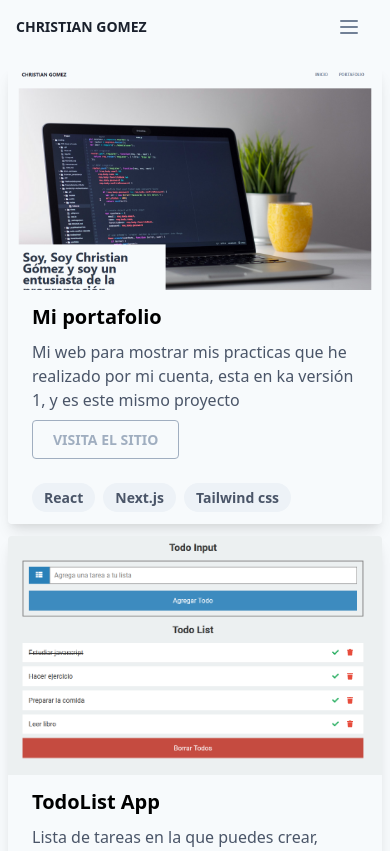
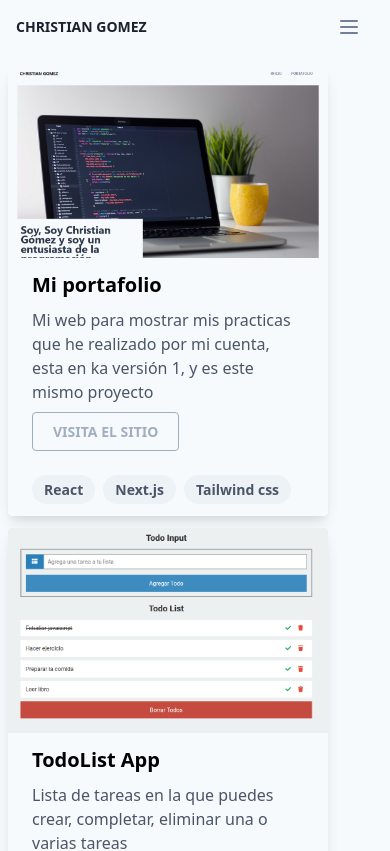
Before and after one commit to Chrissus14/web-portfolio, a Next.js app: page /portafolio in a window 390 px wide. Shown: the top 851 px of the page. Built offline with nearby package versions, Linux system fonts and the light colour scheme.

Commit message:
Header component, data separated, portfolio order

```diff
--- a/pages/index.js
+++ b/pages/index.js
@@ -3,20 +3,12 @@ import Layout from "../src/features/Layout";
 import Presentation from "../src/features/Presentation";
 import About from "../src/features/About";
 import Footer from "../src/features/Footer";
+import Header from "../src/components/Header";
 
 const Home = () => {
   return (
     <>
-      <Head>
-        <title>Christian Gomez Portafolio</title>
-        <link
-          rel="stylesheet"
-          href="https://cdnjs.cloudflare.com/ajax/libs/font-awesome/5.13.1/css/all.min.css"
-          integrity="sha512-xA6Hp6oezhjd6LiLZynuukm80f8BoZ3OpcEYaqKoCV3HKQDrYjDE1Gu8ocxgxoXmwmSzM4iqPvCsOkQNiu41GA=="
-          crossOrigin="anonymous"
-        />
-        <link rel="icon" href="/vercel.svg" />
-      </Head>
+      <Header title="Christian Gomez WEB" />
       <Layout>
         <Presentation />
         <About />
--- a/pages/portafolio.js
+++ b/pages/portafolio.js
@@ -2,52 +2,8 @@ import React from "react";
 import Card from "../src/components/Card";
 import Layout from "../src/features/Layout";
 import Footer from "../src/features/Footer";
-import Head from "next/head";
-
-const data = [
-  {
-    id: 1,
-    image: "/images/portafolio.PNG",
-    title: "Mi portafolio",
-    description:
-      "Mi web para mostrar mis practicas que he realizado por mi cuenta, esta en ka versión 1, y es este mismo proyecto",
-    link: "/",
-    tools: ["React", "Next.js", "Tailwind css"],
-  },
-  {
-    id: 2,
-    image: "/images/todo-list-project.PNG",
-    title: "TodoList App",
-    description:
-      "Lista de tareas en la que puedes crear, completar, eliminar una o varias tareas",
-    link: "https://myowntodolist.netlify.app/",
-    tools: ["React", "Styled components", "Local storage"],
-  },
-  {
-    id: 3,
-    image: "/images/landing-page.PNG",
-    title: "Fylo landing page",
-    description: "Landing page challenge de frontendmentor.io",
-    link: "https://fylo-landing-page-two-roan.now.sh/",
-    tools: ["HTML", "CSS"],
-  },
-  {
-    id: 4,
-    image: "/images/single-section.PNG",
-    title: "Sección de introducción",
-    description: "Single introductory challenge de frontendmentor.io",
-    link: "https://single-introductory-section.now.sh/",
-    tools: ["HTML", "CSS"],
-  },
-  {
-    id: 5,
-    image: "/images/hudle-landing.PNG",
-    title: "Hudle Landing Page",
-    description: "Landing page challenge de frontendmentor.io",
-    link: "https://huddle-landing-page-alternating.now.sh/",
-    tools: ["HTML", "CSS"],
-  },
-];
+import Header from "../src/components/Header";
+import data from "../src/data";
 
 const Portafolio = () => {
   const cards = data.map((card) => (
@@ -62,11 +18,9 @@ const Portafolio = () => {
   ));
   return (
     <>
-      <Head>
-        <title>Portafolio</title>
-      </Head>
+      <Header title="Portafolio" />
       <Layout>
-        <section className="mx-auto sm:flex sm:justify-center sm:flex-wrap">
+        <section className="sm:flex sm:justify-start sm:flex-wrap">
           {cards}
         </section>
       </Layout>
--- a/src/components/Card.js
+++ b/src/components/Card.js
@@ -8,7 +8,7 @@ const Card = ({ image, title, description, link, tools }) => {
     </span>
   ));
   return (
-    <div className="max-w-sm rounded overflow-hidden shadow-lg sm:m-2 mb-3">
+    <div className="max-w-xs rounded overflow-hidden shadow-lg sm:m-2 mb-3">
       <img className="w-full" src={image} alt="Sunset in the mountains" />
       <div className="px-6 py-3">
         <div className="font-bold text-xl mb-2">{title}</div>
--- /dev/null
+++ b/src/components/Header.js
@@ -0,0 +1,18 @@
+import Head from "next/head";
+
+const Header = ({ title }) => {
+  return (
+    <Head>
+      <title>{title}</title>
+      <link
+        rel="stylesheet"
+        href="https://cdnjs.cloudflare.com/ajax/libs/font-awesome/5.13.1/css/all.min.css"
+        integrity="sha512-xA6Hp6oezhjd6LiLZynuukm80f8BoZ3OpcEYaqKoCV3HKQDrYjDE1Gu8ocxgxoXmwmSzM4iqPvCsOkQNiu41GA=="
+        crossOrigin="anonymous"
+      />
+      <link rel="icon" href="/vercel.svg" />
+    </Head>
+  );
+};
+
+export default Header;
--- /dev/null
+++ b/src/data.js
@@ -0,0 +1,44 @@
+export default [
+  {
+    id: 1,
+    image: "/images/portafolio.PNG",
+    title: "Mi portafolio",
+    description:
+      "Mi web para mostrar mis practicas que he realizado por mi cuenta, esta en ka versión 1, y es este mismo proyecto",
+    link: "/",
+    tools: ["React", "Next.js", "Tailwind css"],
+  },
+  {
+    id: 2,
+    image: "/images/todo-list-project.PNG",
+    title: "TodoList App",
+    description:
+      "Lista de tareas en la que puedes crear, completar, eliminar una o varias tareas",
+    link: "https://myowntodolist.netlify.app/",
+    tools: ["React", "Styled components", "Local storage"],
+  },
+  {
+    id: 3,
+    image: "/images/landing-page.PNG",
+    title: "Fylo landing page",
+    description: "Landing page challenge de frontendmentor.io",
+    link: "https://fylo-landing-page-two-roan.now.sh/",
+    tools: ["HTML", "CSS"],
+  },
+  {
+    id: 4,
+    image: "/images/single-section.PNG",
+    title: "Sección de introducción",
+    description: "Single introductory challenge de frontendmentor.io",
+    link: "https://single-introductory-section.now.sh/",
+    tools: ["HTML", "CSS"],
+  },
+  {
+    id: 5,
+    image: "/images/hudle-landing.PNG",
+    title: "Hudle Landing Page",
+    description: "Landing page challenge de frontendmentor.io",
+    link: "https://huddle-landing-page-alternating.now.sh/",
+    tools: ["HTML", "CSS"],
+  },
+];
--- a/src/features/Footer.js
+++ b/src/features/Footer.js
@@ -17,7 +17,7 @@ const Footer = () => {
             href="https://www.linkedin.com/in/christiandejesusgomezmurillo/"
             target="_blanc"
           >
-            <i class="fab fa-linkedin text-white text-3xl mx-4"></i>
+            <i className="fab fa-linkedin text-white text-3xl mx-4"></i>
           </a>
           <a href="https://github.com/Chrissus14" target="_blanc">
             <i className="fab fa-github text-white text-3xl"></i>
```
